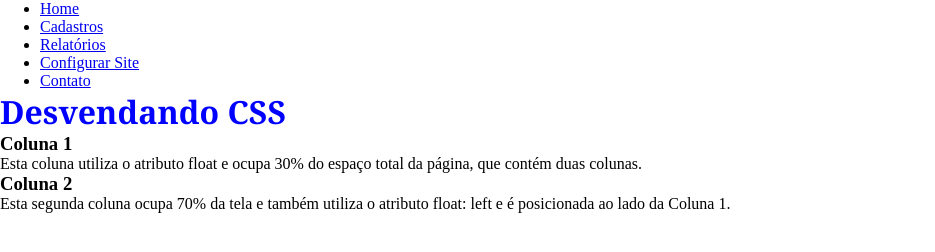
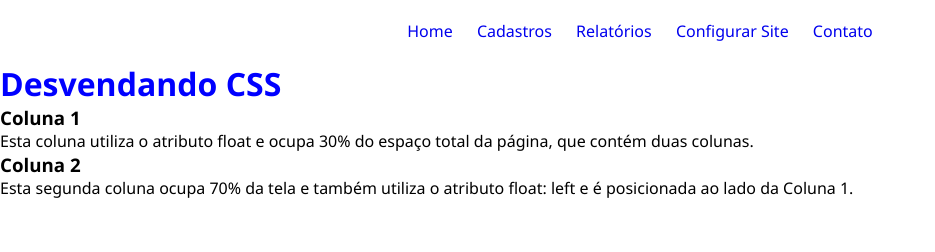
Before and after one commit to renatawebdesign/renatawebdesign, a plain HTML site: page desvendando css/index.html in a window 1280 px wide. Shown: the whole page, without its empty margins (0-935 px from the left). Drawn offline with Linux system fonts and the light colour scheme.

Commit message:
git commit -m "espacamentos"

```diff
--- a/desvendando css/css/style.css
+++ b/desvendando css/css/style.css
@@ -5,13 +5,36 @@
 
 h1{
     color: blue;
-    font-family: Georgia, 'Times New Roman', Times, serif;
+}
+body{
+    font-family: 'Segoe UI', Tahoma, Geneva, Verdana, sans-serif;
+    pa
+}
+
+ul{
+    list-style-type: none;
+    padding: 10px;
+    text-align: center;
+
+}
+
+ul li{
+    margin: 10px;
+
+    display: inline-block;
+
+}
+
+a{
+
+    text-decoration: none;
 }
 
 div.sombra1 {
     position:relative;
     color:powderblue;
     font: 50px “arial black”; }
+    margin: 10px;
 
 div.sombra2 {
     position:absolute;
```
